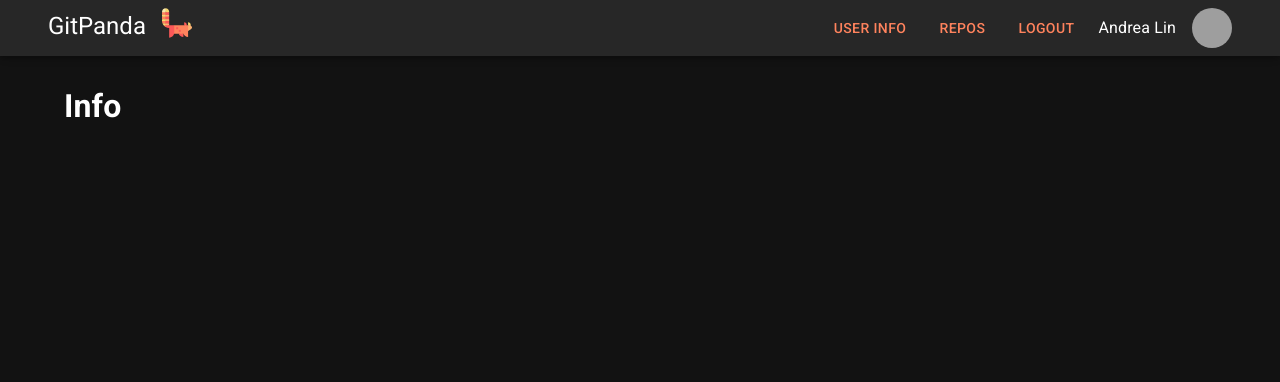
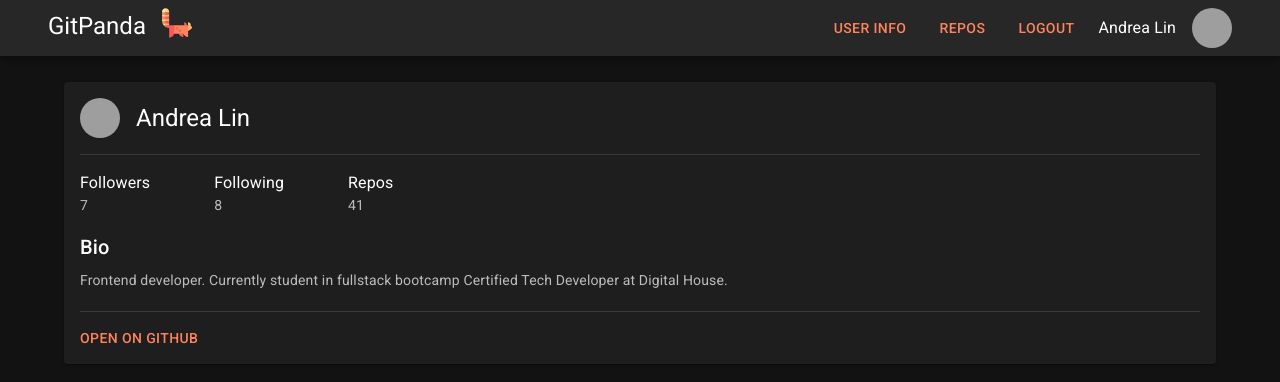
Before and after one commit to Moonriz-ar/github-api, a React (Vite) app: page /info in a window 1280 px wide. Shown: the top 382 px of the page. Built offline with nearby package versions, Linux system fonts and the light colour scheme; grey boxes are pictures that could not be loaded.

Commit message:
add user info screen

```diff
--- a/src/App.tsx
+++ b/src/App.tsx
@@ -5,7 +5,7 @@ import CssBaseline from '@mui/material/CssBaseline';
 import Home from './screens/Home';
 import Info from './screens/Info';
 import Login from './screens/Login';
-import MainLayout from './components/Layout';
+import MainLayout from './components/MainLayout';
 import Repositories from './screens/Repositories';
 import Repository from './screens/Repository';
 
@@ -32,14 +32,17 @@ const App: React.FC = () => {
     <ThemeProvider theme={darkTheme}>
       <CssBaseline />
       <Routes>
-        <Route path="login" element={<Login />} />
         <Route path="/" element={<MainLayout />}>
+          <Route path="login" element={<Login />} />
           <Route path="home" element={<Home />} />
           <Route path="info" element={<Info />} />
-          <Route path="repositories" element={<Repositories />} />
-          <Route path=":repositoryId" element={<Repository />} />
-          <Route path=":repositoryId/details" element={<h1>Details</h1>} />
+          <Route path="repositories" element={<Repositories />}>
+            <Route path=":repositoryId" element={<Repository />} />
+            <Route path=":repositoryId/details" element={<h1>Details</h1>} />
+            <Route path="*" element={<h1>404 Nothing here!</h1>} />
+          </Route>
         </Route>
+        <Route path="*" element={<h1>404 Nothing here!</h1>} />
       </Routes>
     </ThemeProvider>
   );
--- a/src/components/styles.ts
+++ b/src/components/Links/styles.ts
@@ -5,3 +5,8 @@ export const StyledLink = styled(Link)`
   all: unset;
   cursor: pointer;
 `;
+
+export const StyledAnchor = styled.a`
+  all: unset;
+  cursor: pointer;
+`;
--- /dev/null
+++ b/src/components/Stats/index.tsx
@@ -0,0 +1,20 @@
+import Stack from '@mui/material/Stack';
+import Typography from '@mui/material/Typography';
+
+interface Props {
+  title: string;
+  body: string | number;
+}
+
+const Stats = ({ title, body }: Props): JSX.Element => {
+  return (
+    <Stack>
+      <Typography variant="body1">{title} </Typography>
+      <Typography color="text.secondary" variant="body2">
+        {body}
+      </Typography>
+    </Stack>
+  );
+};
+
+export default Stats;
--- a/src/screens/Info/index.tsx
+++ b/src/screens/Info/index.tsx
@@ -1,5 +1,54 @@
-const Info = () => {
-  return <h1>Info</h1>;
+import Avatar from '@mui/material/Avatar';
+import Button from '@mui/material/Button';
+import Card from '@mui/material/Card';
+import CardActions from '@mui/material/CardActions';
+import CardContent from '@mui/material/CardContent';
+import Divider from '@mui/material/Divider';
+import Stack from '@mui/material/Stack';
+import Typography from '@mui/material/Typography';
+
+import Stats from '../../components/Stats';
+import { StyledAnchor } from '../../components/Links/styles';
+
+import { userMock as user } from '../../mock/user';
+
+const Info: React.FC = () => {
+  return (
+    <Card>
+      <CardContent>
+        <Stack alignItems="center" direction="row" mb={2} spacing={2}>
+          <Avatar alt={user.name} src={user.avatar_url} />
+          <Typography variant="h5" gutterBottom>
+            {user.name}
+          </Typography>
+        </Stack>
+        <Divider />
+        <Stack direction="row" spacing={8} marginY={2}>
+          <Stats title="Followers" body={user.followers} />
+          <Stats title="Following" body={user.following} />
+          <Stats title="Repos" body={user.public_repos} />
+        </Stack>
+        {user.bio && (
+          <Stack>
+            <Typography variant="h6" gutterBottom>
+              Bio
+            </Typography>
+            <Typography color="text.secondary" variant="body2" gutterBottom>
+              {user.bio}
+            </Typography>
+          </Stack>
+        )}
+      </CardContent>
+      <Divider variant="middle" />
+      <CardActions>
+        <Button>
+          <StyledAnchor href={user.html_url} rel="noopener" target="_blank">
+            Open on Github
+          </StyledAnchor>
+        </Button>
+      </CardActions>
+    </Card>
+  );
 };
 
 export default Info;
```
Also changed, not shown: src/components/MainLayout/index.tsx (renamed from src/components/Layout.tsx, +4 -4 lines).
